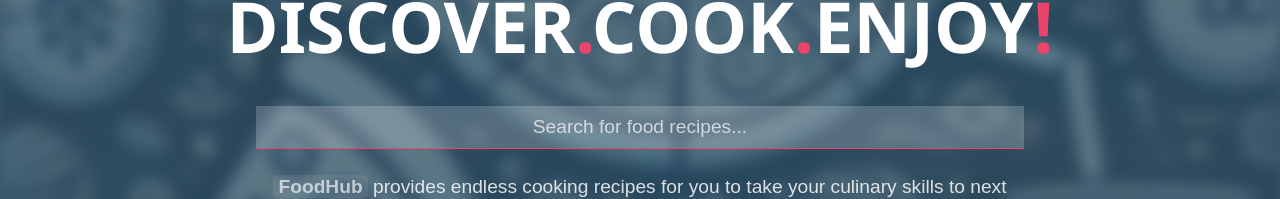
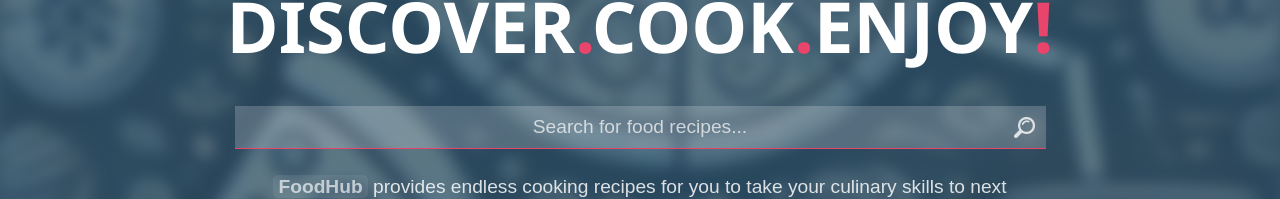
Before and after one commit to alecs007/FoodHub, a React (Vite) app in the folder client/: page / in a window 1280 px wide. Shown: the part 174-373 px from the top of the page. Built offline with nearby package versions, Linux system fonts and the light colour scheme; no server answers.

Commit message:
Added search button

```diff
--- a/client/src/pages/Home/Hero/Hero.jsx
+++ b/client/src/pages/Home/Hero/Hero.jsx
@@ -2,6 +2,7 @@ import styles from "./Hero.module.css";
 import { Link, useNavigate } from "react-router-dom";
 import PropTypes from "prop-types";
 import FoodCard from "../../../components/FoodCard/FoodCard";
+import search from "../../../assets/search.png";
 
 const Hero = ({
   randomRecipes,
@@ -21,6 +22,7 @@ const Hero = ({
       <div className={styles.title}>
         DISCOVER<span>.</span>COOK<span>.</span>ENJOY<span>!</span>
       </div>
+      <div className={styles.inputcontainer}>
         <input
           className={styles.search}
           type="text"
@@ -29,6 +31,10 @@ const Hero = ({
           onKeyDown={handleKeyDown}
           placeholder="Search for food recipes..."
         />
+        <div className={styles.searchicon} onClick={() => navigate("/browse")}>
+          <img src={search} alt="search" />
+        </div>
+      </div>
       <div className={styles.description}>
         <span className={styles.name}>FoodHub</span> provides endless cooking
         recipes for you to take your culinary skills to next level! Go ahead and
--- a/client/src/pages/Home/Hero/Hero.module.css
+++ b/client/src/pages/Home/Hero/Hero.module.css
@@ -21,6 +21,12 @@
     color: var(--color-2);
   }
 }
+.inputcontainer {
+  display: flex;
+  align-items: center;
+  justify-content: center;
+  margin-top: 2vh;
+}
 .search {
   width: clamp(350px, 60vw, 1000px);
   border: none;
@@ -30,10 +36,25 @@
   font-size: 1.2rem;
   text-align: center;
   padding: 10px 0;
-  margin-top: 2vh;
   outline: none;
   &::placeholder {
     color: rgba(255, 255, 255, 0.7);
+    padding-left: 43px;
+  }
+}
+.searchicon {
+  background: rgba(255, 255, 255, 0.2);
+  cursor: pointer;
+  border-bottom: 1px solid var(--color-2);
+  height: 43px;
+  width: 43px;
+  display: flex;
+  align-items: center;
+  justify-content: center;
+  img {
+    width: 21px;
+    filter: invert(1);
+    opacity: 0.8;
   }
 }
 .description {
@@ -118,6 +139,7 @@
 .cards:hover {
   animation-play-state: paused;
 }
+
 @keyframes scroll {
   0% {
     transform: translateX(0);
```
Also changed, not shown: client/src/assets/search.png (added). Lines whose indentation alone changed are shown as unchanged.
